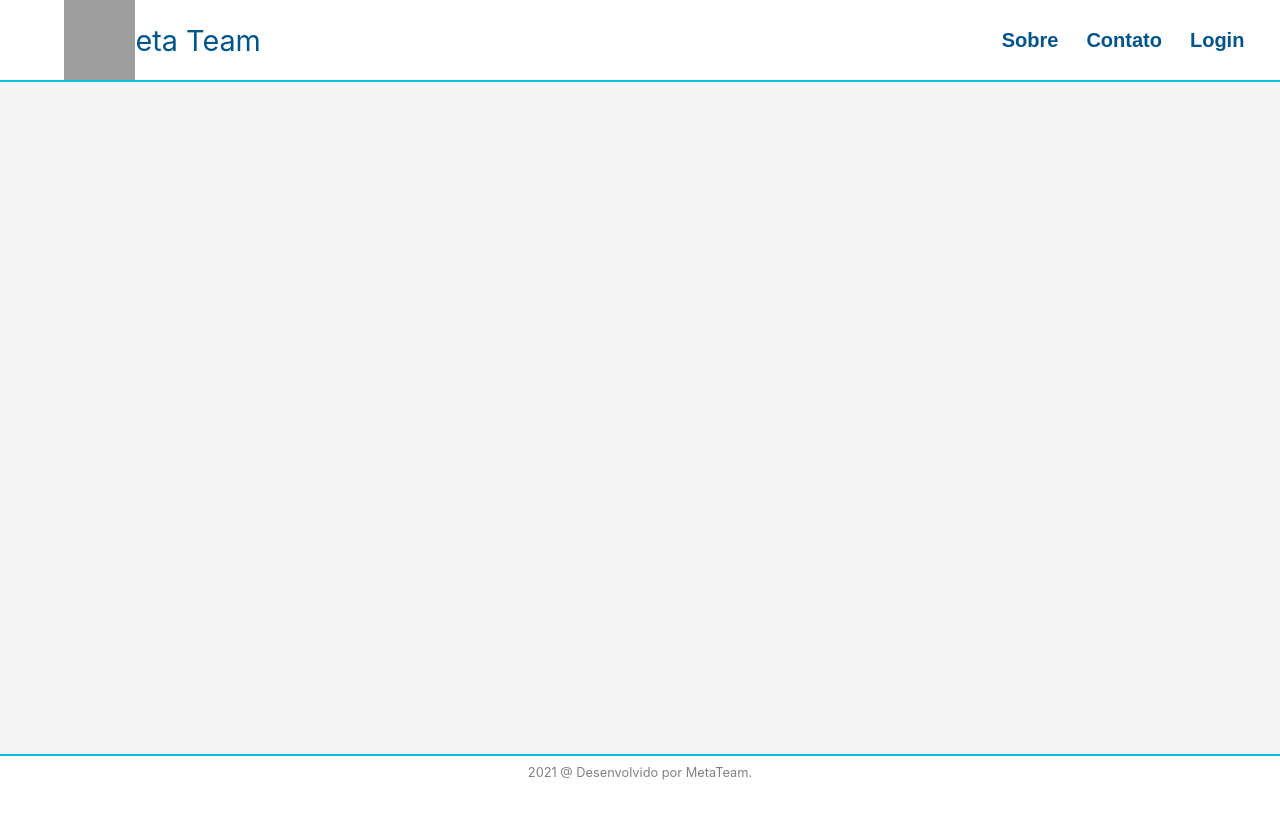
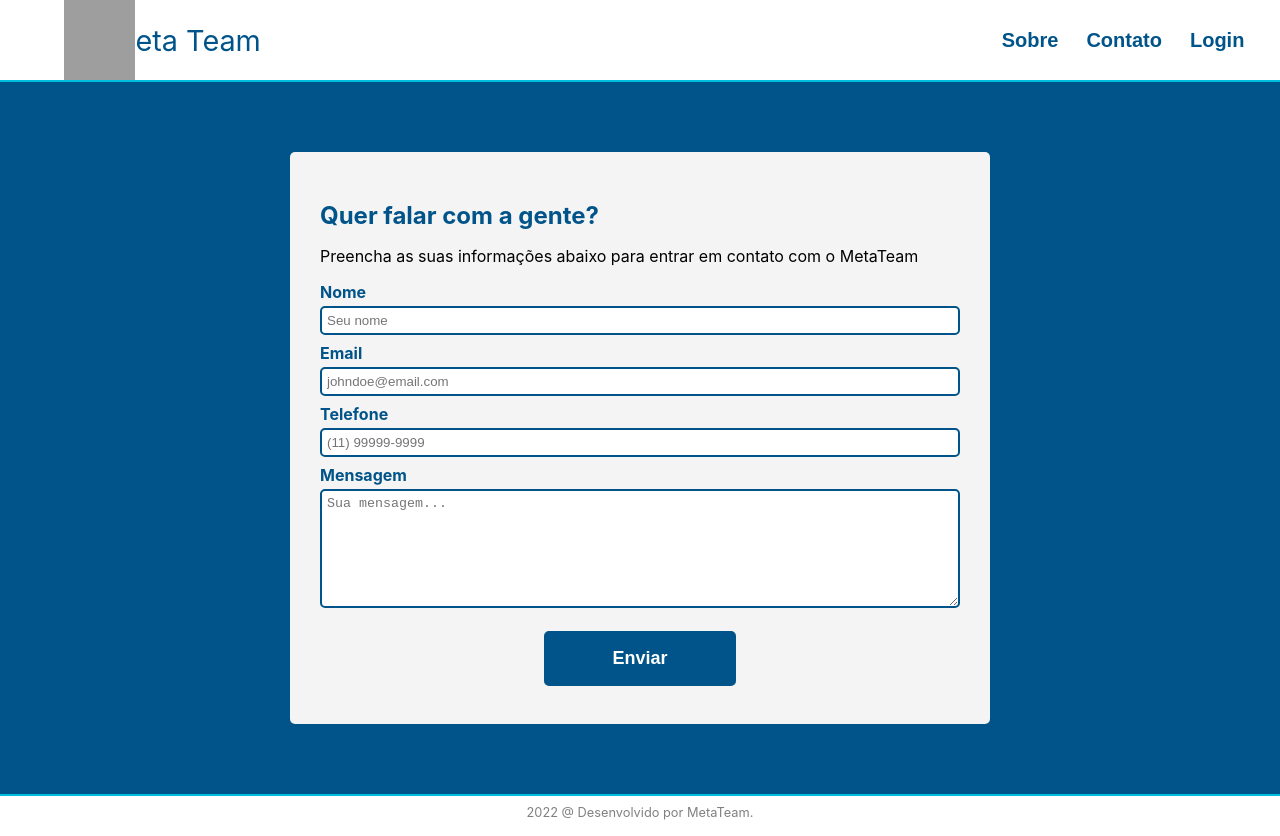
Before and after one commit to RafaelHuszcza/Trabalho-Si, a React (Create React App) app: page /contato in a window 1280 px wide. Before the commit the page ends 800 px from the top, so only its background shows below. Built offline with nearby package versions, Linux system fonts and the light colour scheme; grey boxes are pictures that could not be loaded.

Commit message:
Adicionada página de contato

```diff
--- a/src/components/ContactUs/index.jsx
+++ b/src/components/ContactUs/index.jsx
@@ -1,4 +1,4 @@
-import React from "react";
+import React, { useState } from "react";
 
 
 import "./styles.css";
@@ -6,13 +6,35 @@ import "./styles.css";
 
 const ContactUs = () => {
 
+    const [name, setName] = useState('');
+    const [email, setEmail] = useState('');
+    const [phone, setPhone] = useState('');
+    const [message, setMessage] = useState('');
+
+  function handleSubmitClick(e) {
+    e.preventDefault()
+    console.log(`Nome: ${name}\nEmail: ${email}\nTelefone: ${phone}\nMessage: ${message}`)
+  }
 
   return (
     <div className="contact">
-      <div className="contactContainer">
+      <form className="contactContainer" onSubmit={handleSubmitClick}>
 
+        <h2>Quer falar com a gente?</h2>
+        <p>Preencha as suas informações abaixo para entrar em contato com o MetaTeam</p>
 
-      </div>
+        <label htmlFor="name">Nome</label>
+        <input type='text' onChange={(e) => setName(e.currentTarget.value)} placeholder='Seu nome' />
+        <label htmlFor="name">Email</label>
+        <input type='text' onChange={(e) => setEmail(e.currentTarget.value)} placeholder='johndoe@email.com' />
+        <label htmlFor="name">Telefone</label>
+        <input type='text' onChange={(e) => setPhone(e.currentTarget.value)} placeholder='(11) 99999-9999' />
+        <label htmlFor="name">Mensagem</label>
+        <textarea aria-multiline onChange={(e) => setMessage(e.currentTarget.value)} rows={7} placeholder='Sua mensagem...' />
+
+        <input type="submit" value="Enviar" />
+
+      </form>
     </div>
   );
 };
--- a/src/components/ContactUs/styles.css
+++ b/src/components/ContactUs/styles.css
@@ -1,18 +1,49 @@
 .contact {
   display: flex;
-  padding: 0;
+  padding: 20px 0;
   margin: 0;
   width: 100%;
   min-height: 84vh;
-  background-color: #F4F4F4;
+  background-color: #005489;
   justify-content: center;
-
+  align-items: center;
 }
 .contact .contactContainer {
   display: flex;
-  width: 70vw;
+  flex-direction: column;
+  justify-content: center;
+  border-radius: 5px;
+  width: 50vw;
   height: 100%;
   background-color: #F4F4F4;
-  justify-content: center
+  padding: 30px;
+}
 
+.contact .contactContainer label, h2 {
+  color: #005489;
+  font-weight: bold;
 }
+
+.contact .contactContainer h2 {
+  margin-bottom: 0;
+}
+
+.contact .contactContainer input, textarea {
+  margin-top: 4px;
+  margin-bottom: 8px;
+
+  padding: 5px;
+  border: 2px solid #005489;
+  border-radius: 5px;
+}
+
+.contact .contactContainer input[type='submit'] {
+  background-color: #005489;
+  color: white;
+  font-weight: bold;
+  font-size: large;
+  width: 15vw;
+  align-self: center;
+  padding: 15px;
+  margin-top: 15px;
+}
--- a/src/components/Footer/index.jsx
+++ b/src/components/Footer/index.jsx
@@ -4,7 +4,7 @@ import './styles.css';
 const Footer = () => {
     return (
         <div className="footer">
-            <h1 className="footerText">2021 @ Desenvolvido por MetaTeam.</h1>
+            <h1 className="footerText">2022 @ Desenvolvido por MetaTeam.</h1>
         </div>
     )
 }
```
